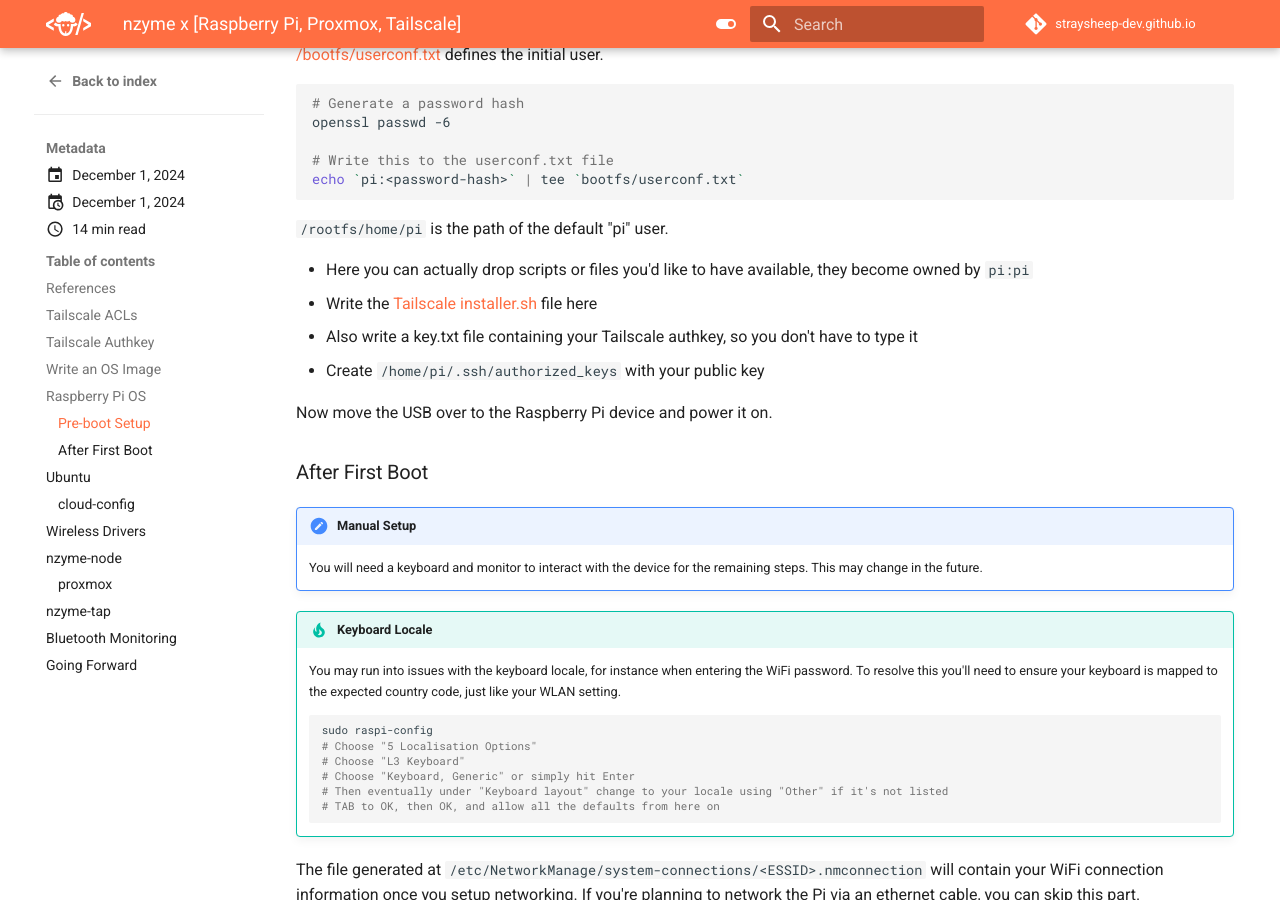
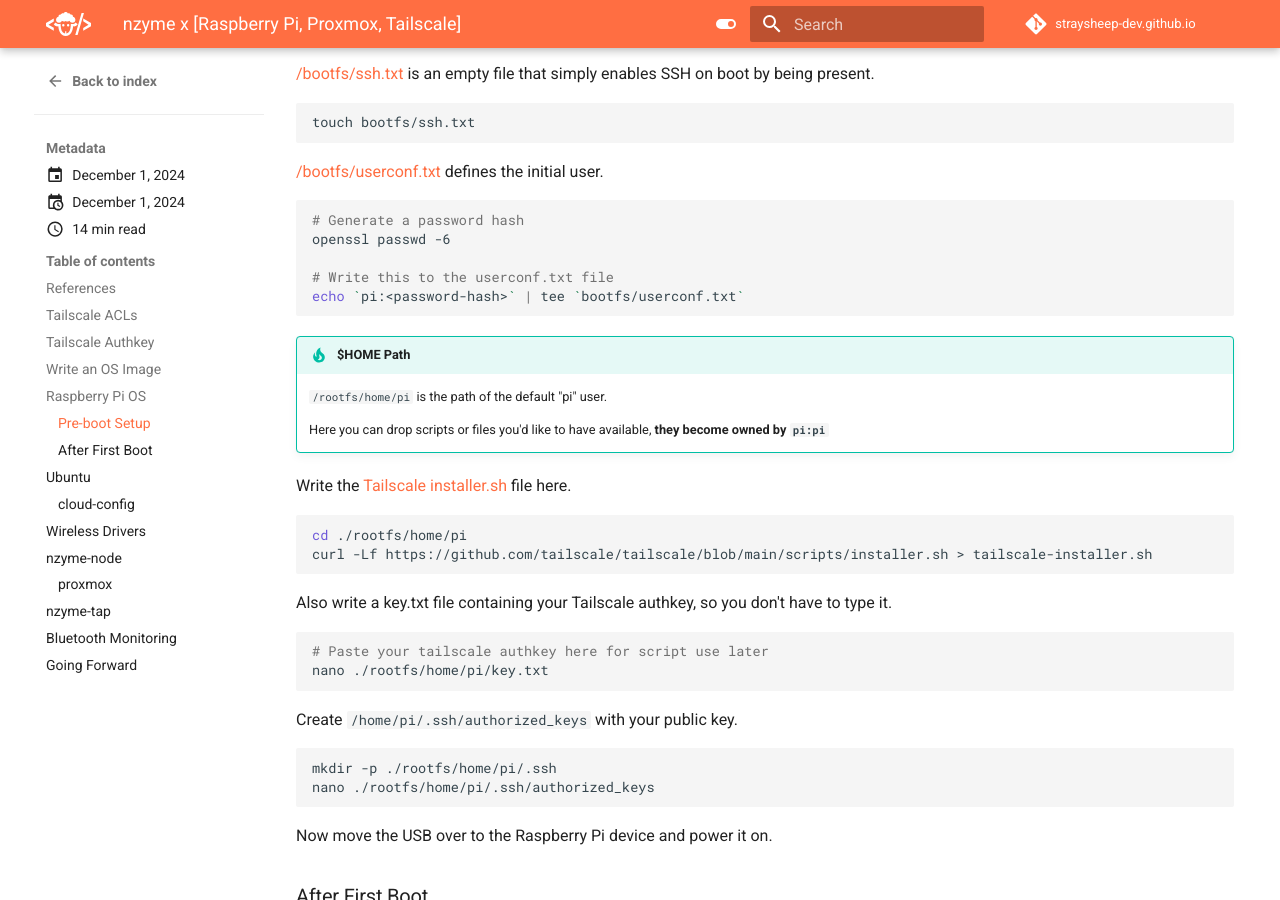
Before and after one commit to straysheep-dev/straysheep-dev.github.io, an MkDocs documentation site: the page built from docs/blog/posts/nzyme-rpi-proxmox-tailscale.md, in a window 1280 px wide and 900 px high, scrolled down 4217 px. Built offline with MkDocs 1.6.1 and Material for MkDocs 9.7.7, drawn with Linux system fonts in a browser that asks for light colours; comment, search, counter and statistics services are not loaded; some of the changed text lies outside the part shown.

Commit message:
Update blog

````diff
--- a/docs/blog/posts/nzyme-rpi-proxmox-tailscale.md
+++ b/docs/blog/posts/nzyme-rpi-proxmox-tailscale.md
@@ -159,9 +159,14 @@
 
 ## Raspberry Pi OS
 
+After writing the image file to external media, you'll see two partitions:
+
+- `bootfs/`
+- `rootfs/`
+
 Raspbery Pi OS has no Debian style preseed.cfg or cloud-init system built in by default. Although there are projects out there and ways to do this, we'll take the most straight forward *and* universal approach, giving us the initial access we need to do really anything we'd want for any use case.
 
-It's worth noting the `rpi-imager` utility can configure all of the following. Lets assume you want to stick with a built in tool like `dd`, or another utility for some reason. No matter how you write the RaspiOS image to disk, these steps will work (as of November 2024 / Bookworm).
+It's worth noting the [`rpi-imager`](https://github.com/raspberrypi/rpi-imager) utility can configure all of the following. Lets assume you want to stick with a built in tool like `dd`, or another utility for some reason. No matter how you write the RaspiOS image to disk, these steps will work (as of November 2024 / Bookworm).
 
 !!! note "Auto-connect to WiFi?"
 
@@ -189,12 +194,32 @@
 echo `pi:<password-hash>` | tee `bootfs/userconf.txt`
 ```
 
-`/rootfs/home/pi` is the path of the default "pi" user.
+!!! tip "$HOME Path"
 
-- Here you can actually drop scripts or files you'd like to have available, they become owned by `pi:pi`
-- Write the [Tailscale installer.sh](https://github.com/tailscale/tailscale/blob/main/scripts/installer.sh) file here
-- Also write a key.txt file containing your Tailscale authkey, so you don't have to type it
-- Create `/home/pi/.ssh/authorized_keys` with your public key
+	`/rootfs/home/pi` is the path of the default "pi" user.
+
+	Here you can drop scripts or files you'd like to have available, **they become owned by `pi:pi`**
+
+Write the [Tailscale installer.sh](https://github.com/tailscale/tailscale/blob/main/scripts/installer.sh) file here.
+
+```bash
+cd ./rootfs/home/pi
+curl -Lf https://github.com/tailscale/tailscale/blob/main/scripts/installer.sh > tailscale-installer.sh
+```
+
+Also write a key.txt file containing your Tailscale authkey, so you don't have to type it.
+
+```bash
+# Paste your tailscale authkey here for script use later
+nano ./rootfs/home/pi/key.txt
+```
+
+Create `/home/pi/.ssh/authorized_keys` with your public key.
+
+```bash
+mkdir -p ./rootfs/home/pi/.ssh
+nano ./rootfs/home/pi/.ssh/authorized_keys
+```
 
 Now move the USB over to the Raspberry Pi device and power it on.
 
@@ -266,6 +291,14 @@
 method=auto
 
 [proxy]
+```
+
+You can generate a UUID with:
+
+```bash
+uuidgen
+# or
+cat /proc/sys/kernel/random/uuid
 ```
 
 !!! note "What is wlan0?"
````
